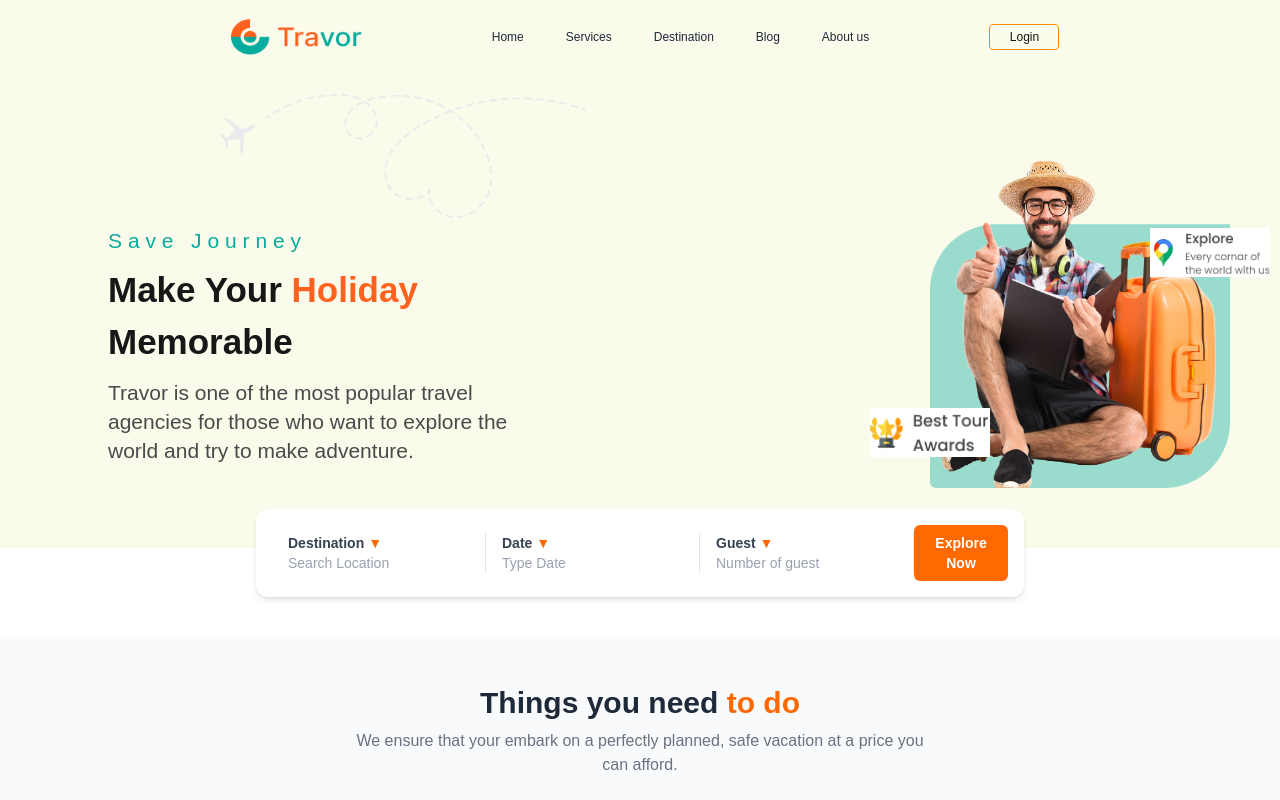
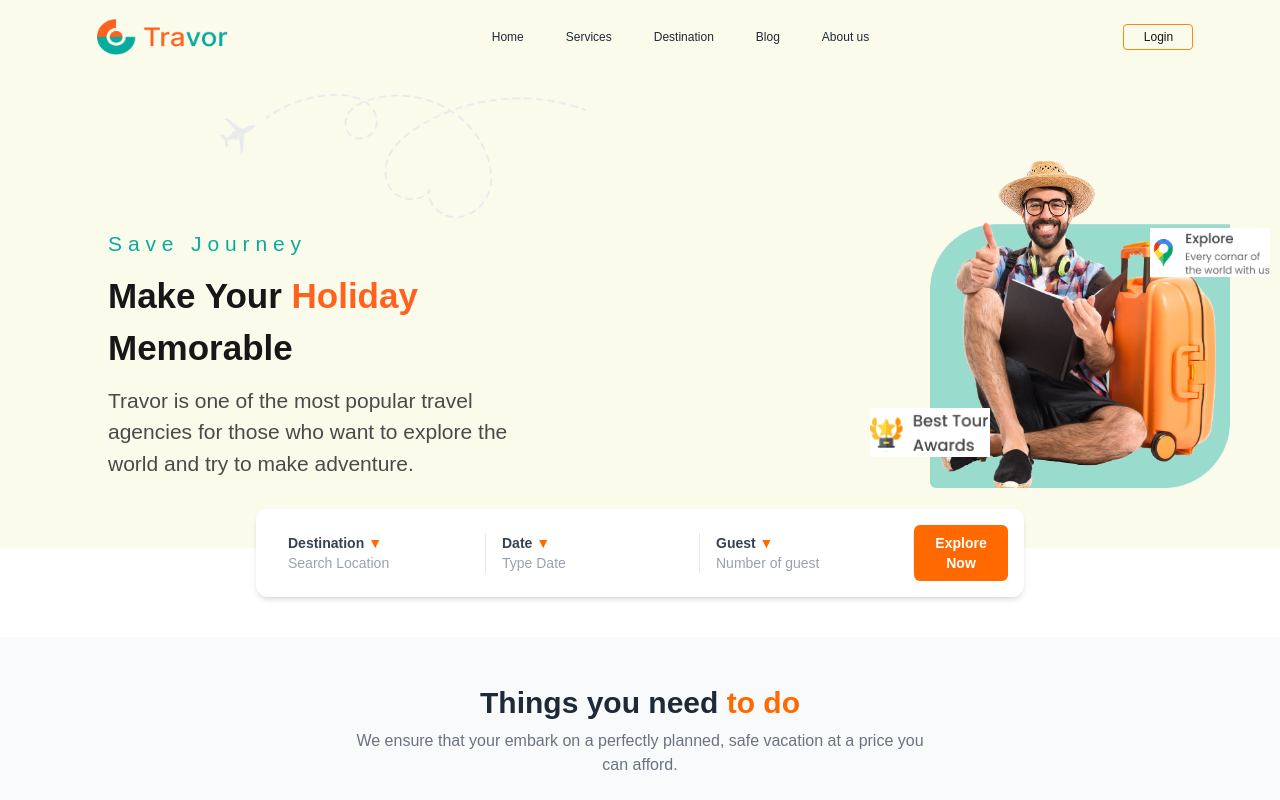
Before and after one commit to pooja-purohit-systango/HTML-CSS, a Next.js app in the folder shopping-template/: page / in a window 1280 px wide. Shown: the top 800 px of the page. Built offline with nearby package versions, Linux system fonts and the light colour scheme.

Commit message:
added a subscribe card

```diff
--- a/shopping-template/componentss/Header.tsx
+++ b/shopping-template/componentss/Header.tsx
@@ -1,9 +1,9 @@
 import React from "react";
 
-const Header = () => {
+const   Header = () => {
   return (
     <header className="w-full bg-[#FBFBEC]">
-      <div className="max-w-[1215px] h-[74.46px] mx-auto flex items-center justify-between px-6 lg:px-[158px]">
+      <div className="max-w-[1215px] h-[74.46px] mx-auto flex items-center justify-between px-6 ">
         <img
           src="/logo.png"
           alt="Travon"
--- a/shopping-template/componentss/Hero.tsx
+++ b/shopping-template/componentss/Hero.tsx
@@ -6,7 +6,6 @@ const Hero = () => {
   return (
     <>
     <div className="bg-[#FBFBEC] pt-[20px] pb-[60px]">
-      {/* Decorative arrow image */}
       <img
         src="/Group.png"
         alt="arrow"
@@ -14,9 +13,8 @@ const Hero = () => {
       />
 
       <div className="flex justify-between items-start">
-        {/* Left content */}
         <div className="ml-[108px] mt-[10px]">
-          <p className="text-[#07AC9E] font-roboto font-normal text-[21px] leading-[120%] tracking-[0.28em] capitalize">
+          <p className="text-[#07AC9E] font-roboto font-normal text-[21px] tracking-[0.28em] capitalize">
             Save Journey
           </p>
 
@@ -25,7 +23,7 @@ const Hero = () => {
               Make Your <span className="text-[#FF621F]">Holiday</span> Memorable
             </h1>
 
-            <p className="mt-[10px] max-w-[454px] font-inter font-normal text-[21px] leading-[138%] text-[#4A4A4A]">
+            <p className="mt-[10px] max-w-[454px] font-inter font-normal text-[21px] text-[#4A4A4A]">
               Travor is one of the most popular travel agencies for those who
               want to explore the world and try to make adventure.
             </p>
@@ -52,7 +50,7 @@ const Hero = () => {
 
           <div className="absolute top-[70px] right-[-40px] bg-white">
             <Image
-              src="/explore.png" // ✅ Your explore badge image path
+              src="/explore.png"
               alt="Explore Badge"
               width={120}
               height={50}
```
Also changed, not shown: shopping-template/componentss/Testimonials.tsx (+1 -9 lines).
